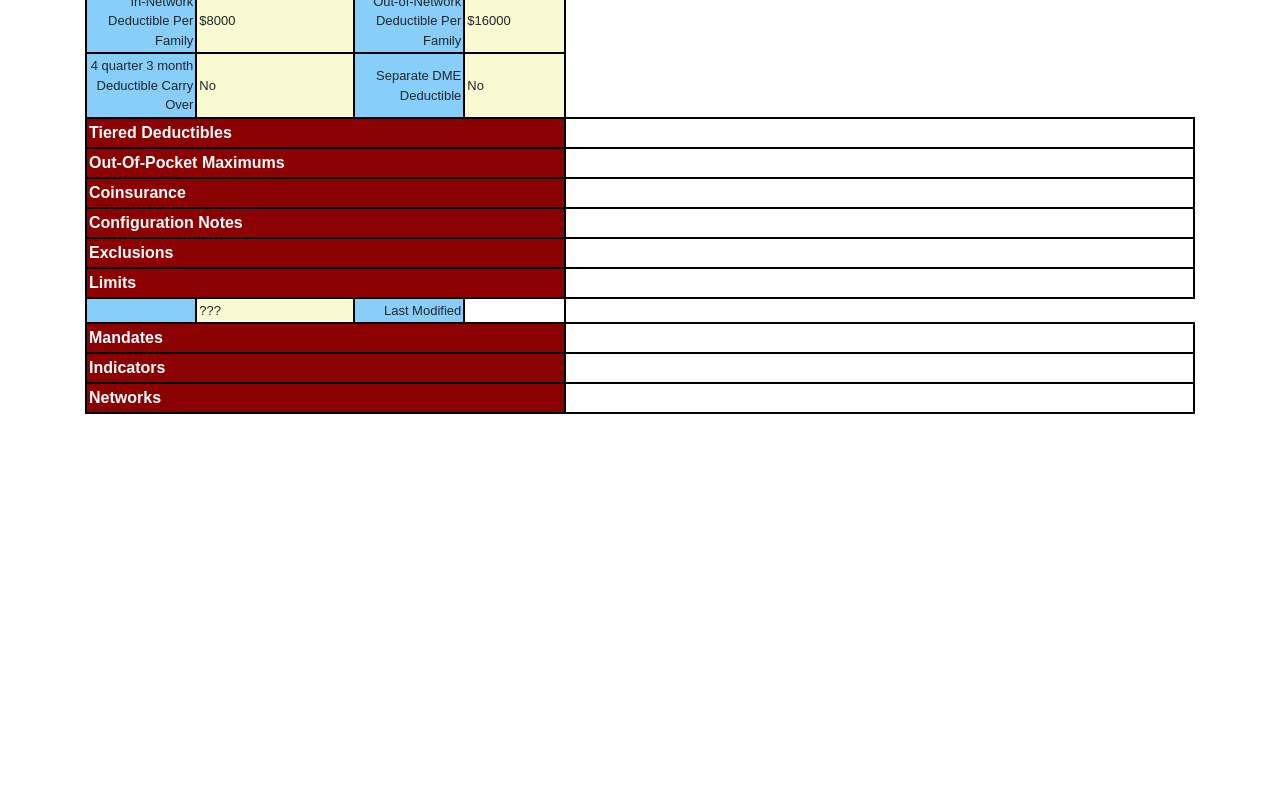
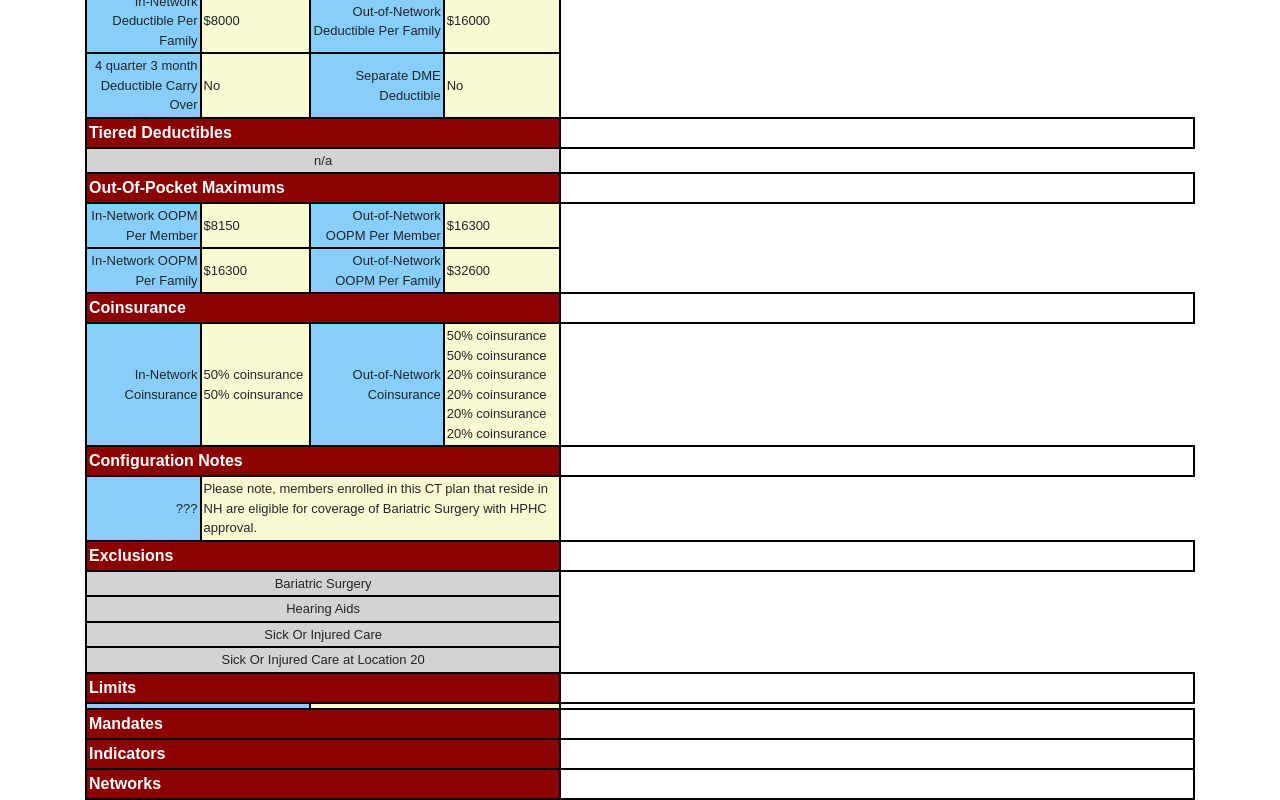
Before and after one commit to jostroff/Angular-Frontend-Example, an Angular app: page /ohi-report in a window 1280 px wide. Shown: the part 1393-2193 px from the top of the page. Before the commit the page ends 1807 px from the top, so only its background shows below. Built offline with nearby package versions, Linux system fonts and the light colour scheme.

Commit message:
Added limits

```diff
--- a/src/app/model/json_const.ts
+++ b/src/app/model/json_const.ts
@@ -2880,6 +2880,7 @@ export class Plan_5219 implements Plan
     ]; //Added providerTierCode : "0" to the last deductible.
 }
 
+//Distinctive.
 export interface Plan {
     planInfo: PlanInfo;
     unmappedAttributes: Attribute[];
--- a/src/app/ohi-report/ohi-report.component.css
+++ b/src/app/ohi-report/ohi-report.component.css
@@ -23,11 +23,23 @@
 td {
     display: table-cell;
     vertical-align: inherit;
+    border-spacing: 2px;
     border: 2px solid black;
+    /* column-width: 1000px; */
 }
 table {
+    text-indent: initial;
     width: 100%;
 }
 th {
     border: 2px solid black;
 }
+
+.unavailable {
+    background-color: lightgrey;
+    text-align: center;
+    font-size: 13px;
+    font-family: Arial,Helvetica,san-serif;
+    border-collapse: collapse;
+    border: 2px solid black;
+}
--- a/src/app/ohi-report/ohi-report.component.html
+++ b/src/app/ohi-report/ohi-report.component.html
@@ -212,7 +212,9 @@
 
         <!-- {{ copayTiers }} has toString() with extraneous commas.-->
         <ng-container *ngIf = "copayTiers[index]">
-          {{ copayTiers[index] }}
+          <ng-container *ngFor = "let c of copayTiers[index]">
+            {{ c }} <br/>
+          </ng-container>
         </ng-container>
         <ng-container *ngIf = "copayTiers[index] == ''">
           n/a
@@ -276,7 +278,6 @@
         {{ nonTieredDDMappings[2 * index + 1] }}
       </td>
     </tr>
-
   </tbody>
 
   <thead class="sectionHeader">
@@ -284,26 +285,105 @@
       <th colspan = "4">Tiered Deductibles</th>
     </tr>
   </thead>
+  <tbody>
+    <tr>
+      <td class = "unavailable" colspan = 4>
+        n/a
+      </td>
+    </tr>
+  </tbody>
   <thead class="sectionHeader">
     <tr>
       <th colspan = "4">Out-Of-Pocket Maximums</th>
     </tr>
   </thead>
+  <tbody>
+    <tr>
+      <td class = "rowTitles">
+        In-Network OOPM Per Member
+      </td>
+      <td class = "rowData">
+        {{ oopMaxDisplays[0] }}
+      </td>
+      <td class = "rowTitles">
+        Out-of-Network OOPM Per Member
+      </td>
+      <td class = "rowData">
+        {{ oopMaxDisplays[1] }}
+      </td>
+    </tr>
+    <tr>
+      <td class = "rowTitles">
+        In-Network OOPM Per Family
+      </td>
+      <td class = "rowData">
+        {{ oopMaxDisplays[2] }}
+      </td>
+      <td class = "rowTitles">
+        Out-of-Network OOPM Per Family
+      </td>
+      <td class = "rowData">
+        {{ oopMaxDisplays[3] }}
+      </td>
+    </tr>
+  </tbody>
   <thead class="sectionHeader">
     <tr>
       <th colspan = "4">Coinsurance</th>
     </tr>
   </thead>
+  <tbody>
+    <tr>
+      <td class = "rowTitles">
+        In-Network Coinsurance
+      </td>
+      <td class = "rowData">
+        <!-- <li *ngFor="let hero of heroes$ | async" >
+          <a routerLink="/detail/{{hero.id}}">
+              {{hero.name}}
+          </a>
+      </li> -->
+        <ng-container *ngFor = "let c of coinsuranceInNetworkDisplays">
+          {{ c }} <br/>
+        </ng-container>
+      </td>
+      <td class = "rowTitles">
+        Out-of-Network Coinsurance
+      </td>
+      <td class = "rowData">
+        <ng-container *ngFor = "let c of coinsuranceOutNetworkDisplays">
+          {{ c }} <br/>
+        </ng-container>
+      </td>
+    </tr>
+  </tbody>
   <thead class="sectionHeader">
     <tr>
       <th colspan = "4">Configuration Notes</th>
     </tr>
   </thead>
+  <tbody>
+    <tr *ngFor = "let cn of configNotes">
+      <td class = "rowTitles">
+        ???
+      </td>
+      <td class = "rowData" colspan="3">
+        {{ cn }}
+      </td>
+    </tr>
+  </tbody>
   <thead class="sectionHeader">
     <tr>
       <th colspan = "4">Exclusions</th>
     </tr>
   </thead>
+  <tbody>
+    <tr *ngFor = "let exclusion of exclusions">
+      <td class = "unavailable" colspan="4">
+        {{ exclusion }}
+      </td>
+    </tr>
+  </tbody>
   <thead class="sectionHeader">
     <tr>
       <th colspan = "4">Limits</th>
@@ -312,25 +392,13 @@
   <tbody>
     <!-- <tr *ngFor="let plan of plans"> -->
     <tr>
-      <td class = "rowTitles">
-        <!-- {{ plan.planInfo.productFamily }} BN0000031027 MA Wigs-->
-        <!-- {{ plan.benefits.benefitLimits[0].limits[0].coverageRange }} -->
+      <td class = "rowTitles" colspan="2">
+        {{ limitDisplayLeft }}
       </td>
       <!-- <td>{{ plan.planInfo.tierType }}</td> -->
-      <td class = "rowData">
-        ???
+      <td class = "rowData" colspan="2">
+        {{ limitDisplayRight }}
       </td>
-
-      <td class = "rowTitles">
-        Last Modified
-      </td>
-      <td></td>
-      <!-- <td class = "rowData">
-        <p *ngFor="let responsibility of plan.planInfo.priorApprovalResponsibilities">
-          Party: {{ responsibility.responsibleParty }}<br />
-          Type: {{ responsibility.networkType }}
-        </p>
-      </td> -->
     </tr>
   </tbody>
   <thead class="sectionHeader">
--- a/src/app/ohi-report/ohi-report.component.ts
+++ b/src/app/ohi-report/ohi-report.component.ts
@@ -3,7 +3,7 @@ import { Observable } from 'rxjs';
 // import { Plan } from '../model/plan';
 import { Plan, Plan_5219, Copay, Benefit,  Deductible,
   OopMax, Coinsurance, LimitSequence, BenefitLimit,
-  Indicator, Network
+  Indicator, Network, Attribute
 } from '../model/json_const';
 
 
@@ -21,7 +21,7 @@ export class OhiReportComponent implements OnInit{
   plan: Plan = new Plan_5219();
 
   copays: Copay[] = [];
-  copayTiers: string[] = ["", "", "", "", ""];
+  copayTiers: string[][] = [[], [], [], [], []];
 
   deductibles: Deductible[] = [];
   nonTieredDDMappings: string[] = ["n/a", "n/a", "n/a", "n/a", "No", "No"];
@@ -33,6 +33,52 @@ export class OhiReportComponent implements OnInit{
     "4 quarter 3 month Deductible Carry Over",
     "Separate DME Deductible"
   ];
+
+  oopMaxs: OopMax[] = [];
+  oopMaxDisplays: string[] = ["", "", "", ""];
+
+  coinsurances: Coinsurance[] = [];
+  coinsuranceInNetworkDisplays: string[] = [];
+  coinsuranceOutNetworkDisplays: string[] = [];
+
+  configNotes: string[] = [];
+
+  exclusions: string[] = [];
+
+  limitsDisplayLeft: string[] = [];
+  limitsDisplayRight: string[] = [];
+
+  /*
+  "serviceCode": "SER0141",
+  "benefitCategory": "Medical Equipment, Devices and Supplies",
+  "serviceName": "Hearing Aids",
+  "serviceProviderCategory": "",
+  "placeOfService": "Professional",
+  "costshareGroupingName": "Medical Equipment, Devices and Supplies",
+  "costshareOrder": "Deductible,Copay,Coinsurance",
+  "costshareRegimeIN": "Deductible then Coinsurance",
+  "costshareRegimeINCode": "PRD_DE_CN",
+  "costshareRegimeOON": "Deductible then Coinsurnace",
+  "costshareRegimeOONCode": "PRD_DE_CN",
+  "stateMandate": "",
+  "isExcluded": "false",
+  "locationCode": "12",
+  "benefitLimits": {
+    "limits": [
+        {
+            "coverageRange": "60 months",
+            "value": "$1500",
+            "limitType": "Benefit Maximum",
+            "frequency": "per Ear",
+            "unmappedAttributes": [
+
+            ],
+            "unmappedIndicators": [
+
+            ]
+        }
+    ],
+  */
 
   constructor() {
     // <ng-container *ngFor="let benefit of plan.benefits">
@@ -50,11 +96,33 @@ export class OhiReportComponent implements OnInit{
       for (var deductible of benefit.benefitCostsharing.deductibles){
         this.deductibles.push(deductible);
       }
+      for (var oopMax of benefit.benefitCostsharing.oopMaximums) {
+        this.oopMaxs.push(oopMax);
+      }
+      for (var coinsurance of benefit.benefitCostsharing.coinsurances){
+        this.coinsurances.push(coinsurance);
+      }
+      //benefitLimits.limits, sequences
+      for (var benefitLimit of benefit.benefitLimits.limits){
+        this.limitsDisplayLeft.push(benefit.serviceName);
+        this.limitsDisplayRight.push(benefitLimit.value + "-" + benefitLimit.frequency + "-" + benefitLimit.coverageRange);
+      }
 
+      if (benefit.isExcluded && !this.exclusions.includes(benefit.serviceName))
+        this.exclusions.push(benefit.serviceName);
 
+  // PlanCostSharing.planOOPMaximums
+
+      //CostSharingSequence
       for (var seq of benefit.benefitCostsharing.sequences){
         for (var copay of seq.copays){
           this.copays.push(copay);
+        }
+        for (var oopMax of seq.oopMaximums){
+          this.oopMaxs.push(oopMax);
+        }
+        for (var coinsurance of seq.coinsurances){
+          this.coinsurances.push(coinsurance);
         }
       }
 
@@ -63,6 +131,12 @@ export class OhiReportComponent implements OnInit{
         for (var deductible of seq.deductibles){
           this.deductibles.push(deductible);
         }
+        for (var oopMax of seq.oopMaximums){
+          this.oopMaxs.push(oopMax);
+        }
+        for (var coinsurance of seq.coinsurances){
+          this.coinsurances.push(coinsurance);
+        }
       }
     }
     //Deductible, OopMax, Coinsurance, LimitSequence,
@@ -70,9 +144,9 @@ export class OhiReportComponent implements OnInit{
     for (var copay of this.copays){
       // + (string) converts to (number).
       if (copay.networkType == "OON")
-        this.copayTiers[4] += copay.amount + " copay ";
+        this.copayTiers[4].push(copay.amount + " copay ");
       else
-        this.copayTiers[ (+ copay.networkTier) - 1] += copay.amount + " copay ";
+        this.copayTiers[ (+ copay.networkTier) - 1].push(copay.amount + " copay ");
     }
 
     for (var deductible of this.deductibles){
@@ -89,17 +163,35 @@ export class OhiReportComponent implements OnInit{
       else if (deductible.coverageType == "Member" && deductible.networkType == "OON")
         this.nonTieredDDMappings[5] = deductible.amount;
     }
-      /**
-        "coverageType": "Member",
-        "amount": "$8000",
-        "networkTier": "1",
-        "providerTier": "",
-        "providerTierCode": "0",
-        "location": "",
-        "networkType": "OON",
 
-        nonTieredDDMappings
-       */
+    // "coverageType": "Member",
+  // "amount": "$16300",
+  // "networkTier": "1",
+  // "providerTier": "",
+  // "providerTierCode": "0",
+  // "location": "",
+  // "networkType": "OON",
+    for (var oopMax of this.oopMaxs){
+      if (oopMax.coverageType == "Member" && oopMax.networkType == "IN")
+        this.oopMaxDisplays[0] = oopMax.amount;
+      else if (oopMax.coverageType == "Member" && oopMax.networkType == "OON")
+        this.oopMaxDisplays[1] = oopMax.amount;
+      else if (oopMax.coverageType == "Family" && oopMax.networkType == "IN")
+        this.oopMaxDisplays[2] = oopMax.amount;
+      else if (oopMax.coverageType == "Family" && oopMax.networkType == "OON")
+        this.oopMaxDisplays[3] = oopMax.amount;
+    }
+    for (var coinsurance of this.coinsurances){
+      if (coinsurance.networkType == "IN")
+        this.coinsuranceInNetworkDisplays.push(coinsurance.amount + " coinsurance");
+      else if (coinsurance.networkType == "OON")
+      this.coinsuranceOutNetworkDisplays.push(coinsurance.amount + " coinsurance");
+    }
+    for (var unmappedAttribute of this.plan.unmappedAttributes){
+      if (unmappedAttribute.name == "configNote"){
+        this.configNotes.push(unmappedAttribute.value);
+      }
+    }
   }
 
   createRange(number){ //To be used as indices in for loops on HTML.
```
